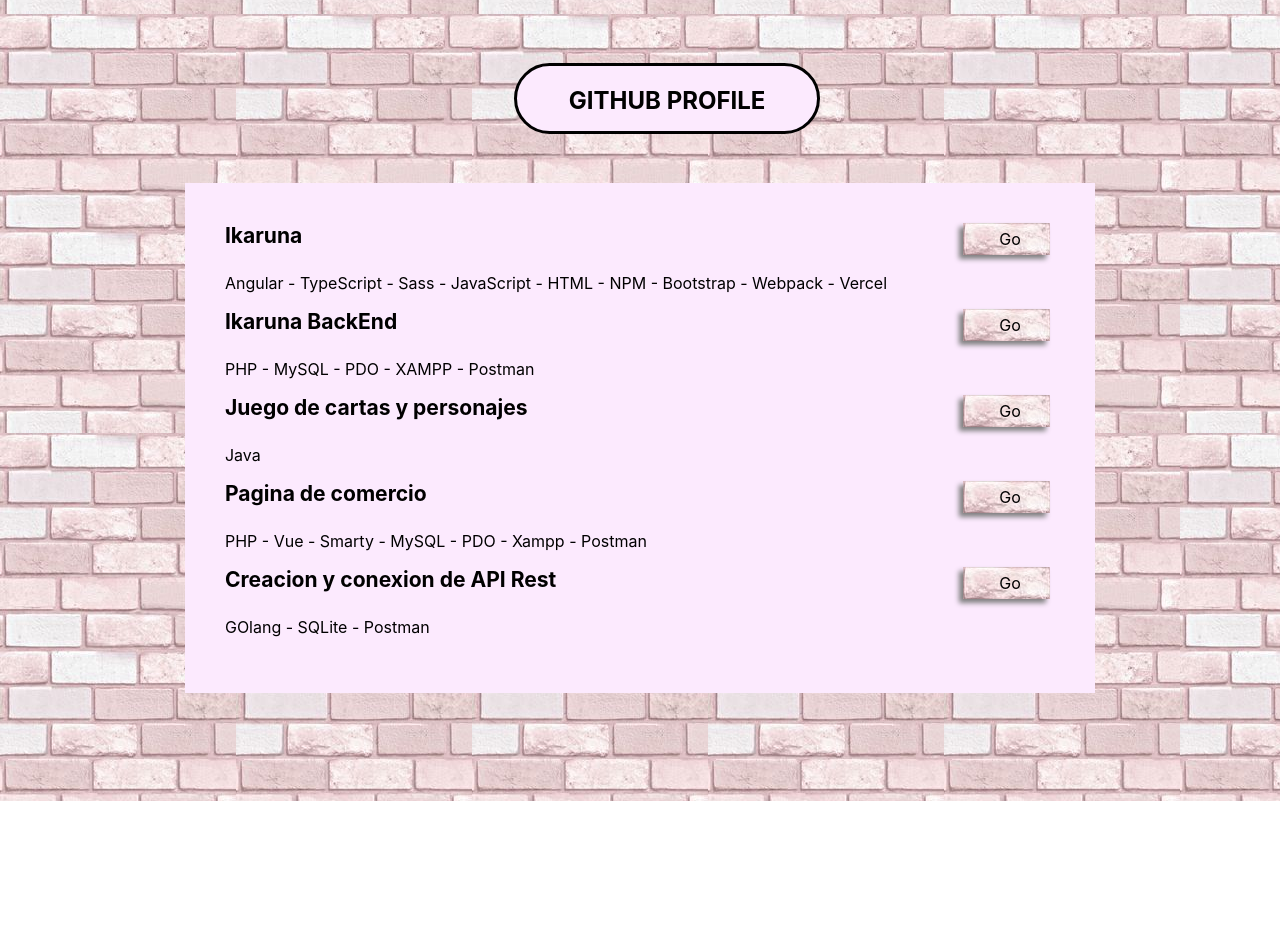
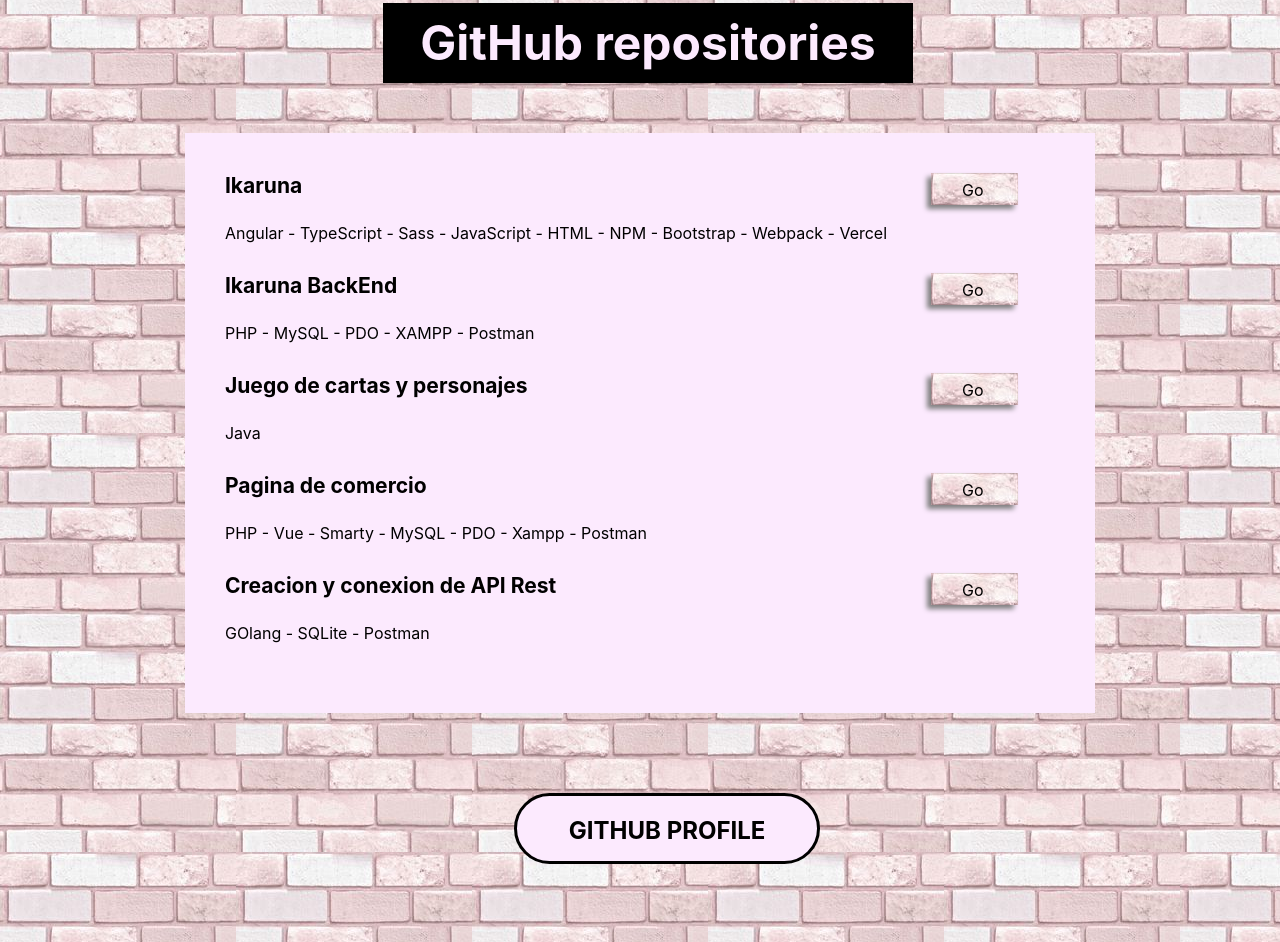
Before and after one commit to SoleMer/portfolio, an Angular app: page / in a window 1280 px wide. Shown: the part 2500-3442 px from the top of the page. Before the commit the page ends 3301 px from the top, so only its background shows below. Built offline with nearby package versions, Linux system fonts and the light colour scheme.

Commit message:
refacored github repositories section

```diff
--- a/src/app/sm-repositories/sm-repositories.component.html
+++ b/src/app/sm-repositories/sm-repositories.component.html
@@ -4,11 +4,6 @@
     </div>
 
     <div class="repositories">
-        <a href="https://github.com/SoleMer" target="blank" class="profile background-basic">
-            <div>
-                <h2>GITHUB PROFILE</h2>
-            </div>
-        </a>
 
         <div class="box background-basic">
             <div class="repo" *ngFor="let r of repos">
@@ -25,4 +20,12 @@
             </div>
         </div>
     </div>
+
+    <div class="repo-profile">
+        <a href="https://github.com/SoleMer" target="blank" class="profile background-basic">
+            <div>
+                <h2>GITHUB PROFILE</h2>
+            </div>
+        </a>
+    </div>
 </div>
--- a/src/app/sm-repositories/sm-repositories.component.scss
+++ b/src/app/sm-repositories/sm-repositories.component.scss
@@ -5,6 +5,11 @@ $color-second : #EBDEF0;
     margin-left: 375px;
 }
 .repositories {
+    width: 90%;
+    height: auto;
+    margin-left: 5%;
+}
+.repo-profile {
     display: grid;
     grid-template-columns: repeat(3, 1fr);
     grid-auto-rows: minmax(100px, auto);
@@ -20,6 +25,7 @@ $color-second : #EBDEF0;
     border-radius: 50px;
     height: 65px;
     margin-left: 30%;
+    margin-bottom: 100px;
 }
 .profile:hover{
 	animation: 0.7s click 1;
@@ -48,24 +54,42 @@ a {
     text-align: left;
     padding-top: 40px;
     padding-bottom: 40px;
-    margin-bottom: 100px;
+    margin-bottom: 50px;
+    display: grid;
+    grid-template-columns: repeat(1, 1fr);
+    grid-auto-rows: minmax(100px, auto);
+
 }
 .repo {
+    grid-column: 1/6;
+    grid-row: auto;
     margin-left: 40px;
+    position: relative;
+    width: 90%;
+    display: grid;
+    grid-template-columns: repeat(6, 1fr);
+    grid-auto-rows: minmax(30px, auto);
 }
 .repo-name {
     font-size: large;
     display: inline-block;
     height: 30px;
+    position: relative;
     vertical-align: middle;
+    grid-column: 1/4;
+    grid-row: 1;
+
 }
 h3 {
     margin-top: 0;
 }
 .repo-go {
-    display: inline-block;
-    position: absolute;
+   /* display: inline-block;
+    position: absolute;*/
+    position: relative;
     right: 5%;
+    grid-column: 6;
+    grid-row: 1;
 }
 .btn {
     z-index: 1;
@@ -73,14 +97,18 @@ h3 {
 .btn-go {
     width: 30px;
     z-index: 2;
-    bottom: 45px;
+
     position: relative;
-    left: 89%;
-    bottom: 24px;
+    grid-column: 6;
+    grid-row: 1;
+    margin-top: 5%;
+    margin-left: 40%;
 }
 .repo-tech {
-    display: block;
+   // display: block;
     margin-top: 0;
+    grid-column: 1/6;
+    grid-row: 2;
 }
 img:active {
     animation: 0.7s click 1;
--- a/src/app/sm-technologies/sm-technologies.component.ts
+++ b/src/app/sm-technologies/sm-technologies.component.ts
@@ -18,6 +18,11 @@ export class SmTechnologiesComponent implements OnInit {
       name : "Angular",
       icon : "../../assets/icons/angular.svg",
       type : "front"
+    },
+    {
+      name : "Postman",
+      icon : "../../assets/icons/postman.png",
+      type : "tools"
     },
     {
       name : "TypeScript",
@@ -83,7 +88,12 @@ export class SmTechnologiesComponent implements OnInit {
       name : "CSS",
       icon : "../../assets/icons/css-3.svg",
       type : "front"
-    }, //AGREGAR POSTMAN XAMPP SLITE
+    },
+    {
+      name : "Xampp",
+      icon : "../../assets/icons/xampp.svg",
+      type : "tools"
+    },
   ];
 
   type: string = "all";
```
Also changed, not shown: src/assets/icons/postman.png (added), src/assets/icons/xampp.svg (added).
